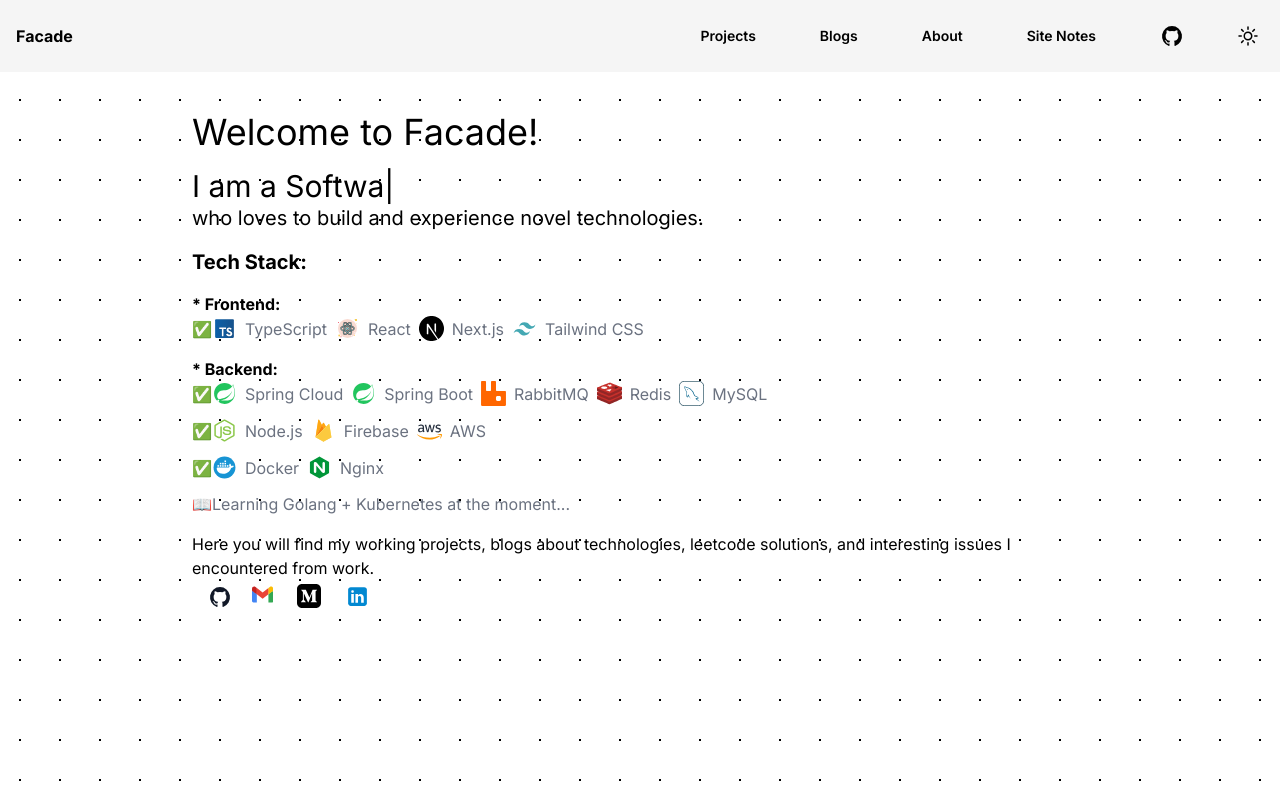
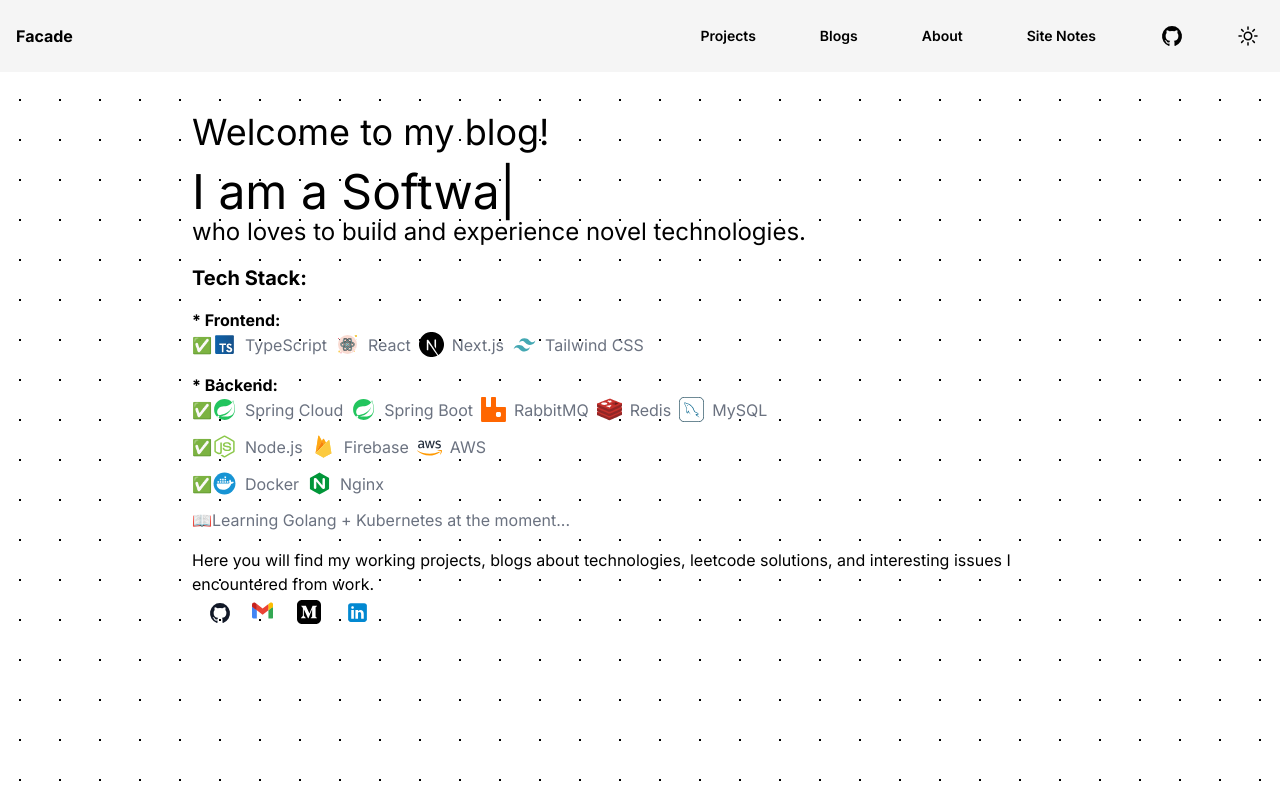
Before and after one commit to pwang1997/zhengliang.facade, a Next.js app: page / in a window 1280 px wide. Shown: the top 800 px of the page. Built offline with nearby package versions, Linux system fonts and the light colour scheme.

Commit message:
refactor

```diff
--- a/src/app/page.tsx
+++ b/src/app/page.tsx
@@ -27,11 +27,11 @@ export default function Page() {
       <div className='content container min-h-screen max-w-4xl flex-grow lg:mx-auto pt-10'>
         <div className=" flex justify-center">
           <div className="introduction">
-            <p className=" text-4xl pb-4">Welcome to Facade!</p>
-            <p className="typewriter text-3xl">
+            <p className=" text-4xl pb-4">Welcome to my blog!</p>
+            <p className="typewriter text-5xl">
               <TypeWriter strings={['I am a Software Developer']} />
             </p>
-            <p className="text-xl pb-4">who loves to build and experience novel technologies.</p>
+            <p className="text-2xl pb-4">who loves to build and experience novel technologies.</p>
             <p className="text-xl font-bold pb-4">Tech Stack:</p>
             <div className="flex flex-col gap-4">
               <div>
```
